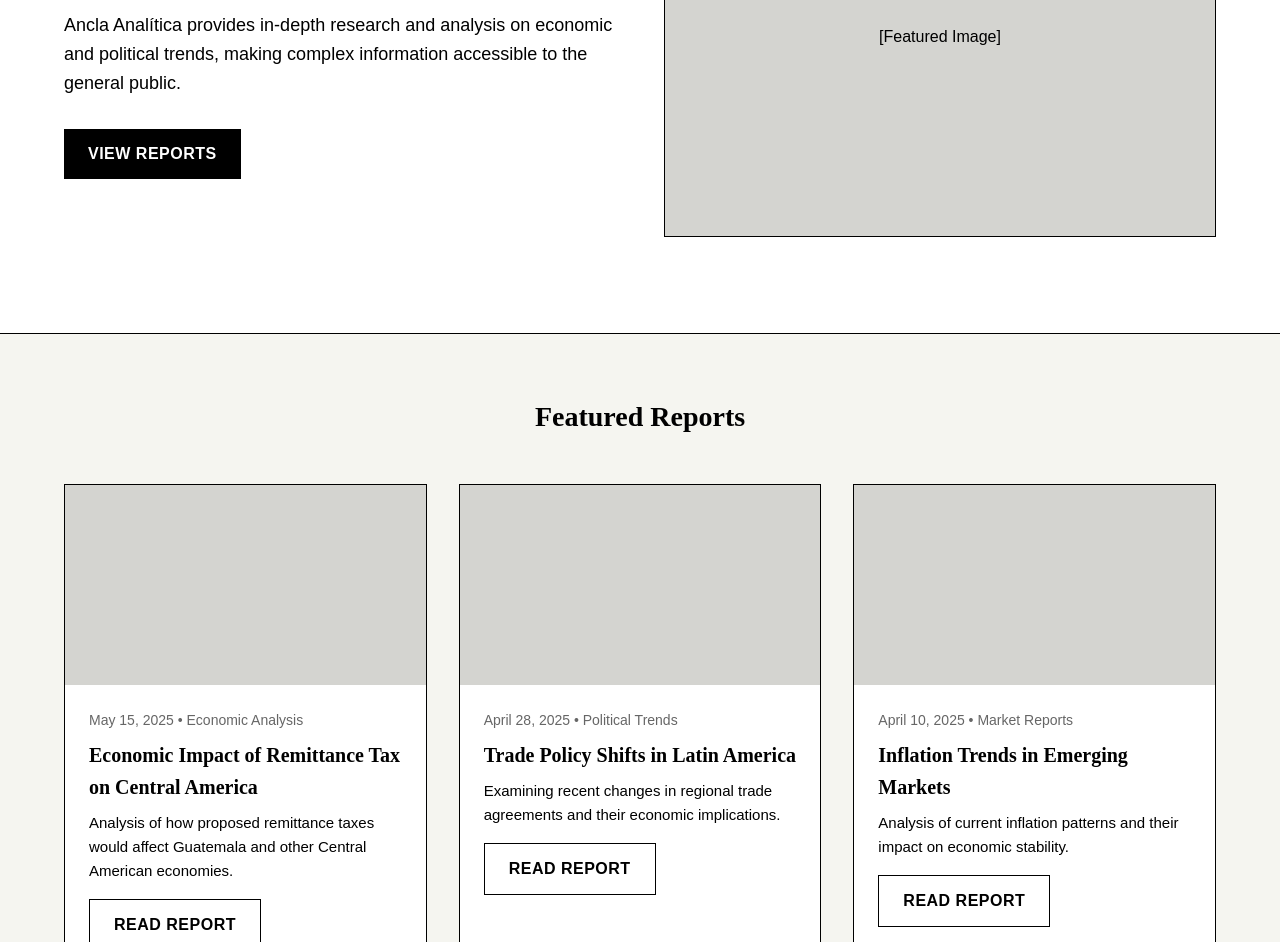
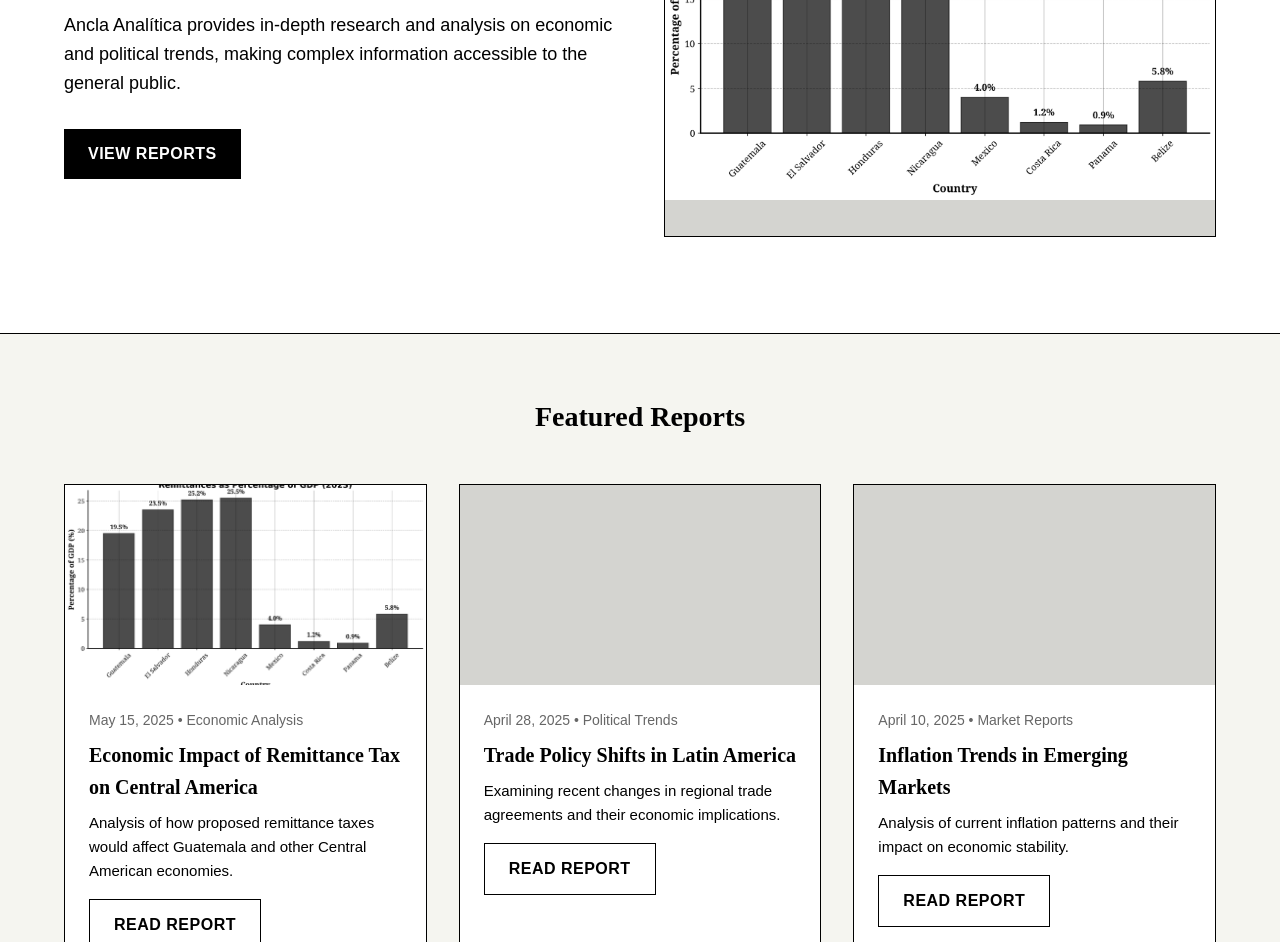
Before and after one commit to HilbergK/ancla-analitica, a plain HTML site: page index.html in a window 1280 px wide. Shown: the part 323-1265 px from the top of the page. Drawn offline with Linux system fonts and the light colour scheme.

Commit message:
Add files via upload

```diff
--- a/index.html
+++ b/index.html
@@ -491,7 +491,7 @@
                 <a href="./reports.html" class="btn">View Reports</a>
             </div>
             <div class="hero-image">
-                [Featured Image]
+                <img src="images/uploads/remittances_pct_gdp_comparison.png" alt="Remittances Comparison" style="max-width:100%; max-height:100%;">
             </div>
         </div>
     </section>
@@ -503,7 +503,7 @@
             <div class="reports-grid">
                 <!-- Report 1 -->
                 <div class="report-card">
-                    <div class="report-image" style="background-color: #D4D4D0;"></div>
+                    <div class="report-image" style="background-image: url('images/uploads/remittances_pct_gdp_comparison.png'); background-size: cover; background-position: center;"></div>
                     <div class="report-content">
                         <div class="report-meta">May 15, 2025 • Economic Analysis</div>
                         <h3 class="report-title">Economic Impact of Remittance Tax on Central America</h3>
```
